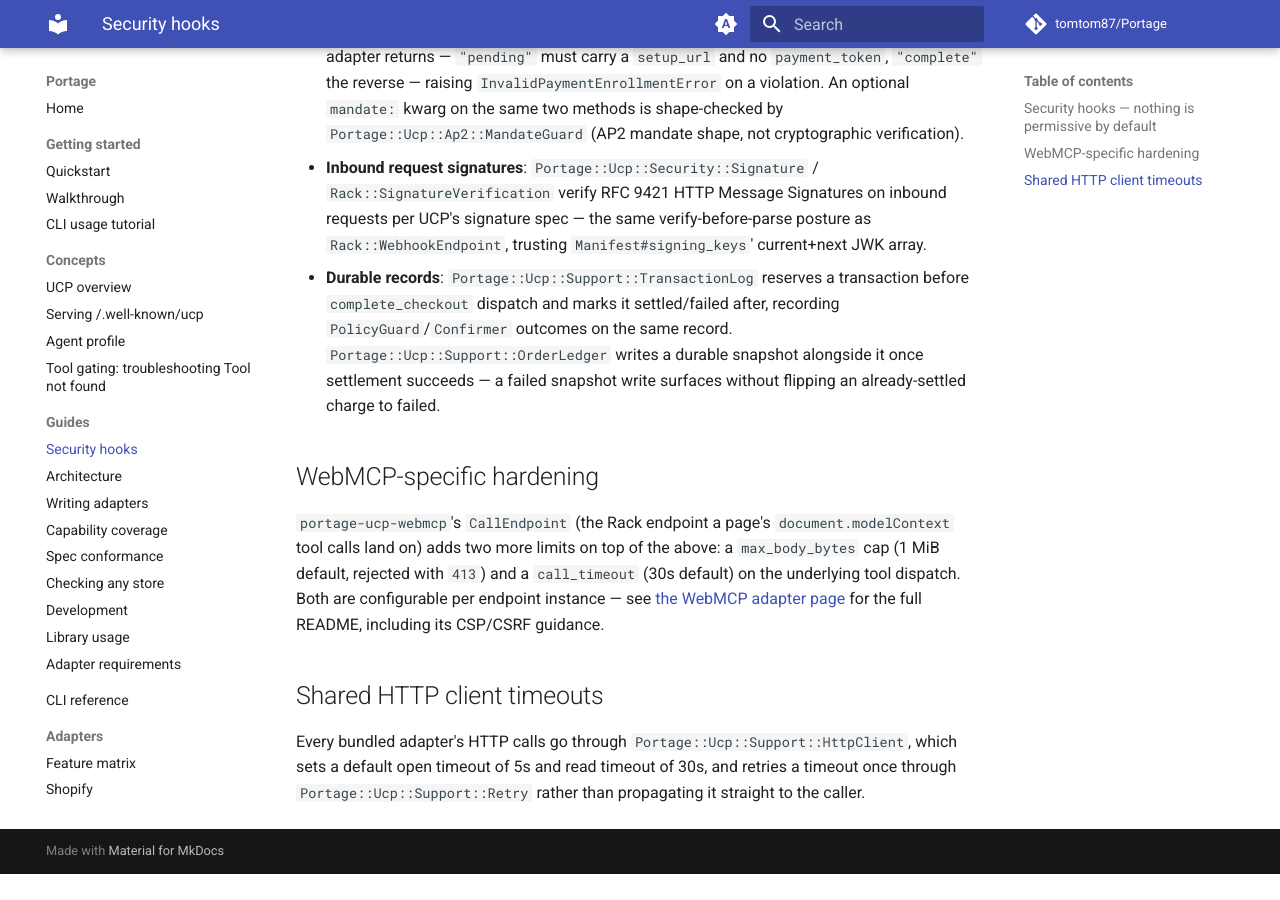
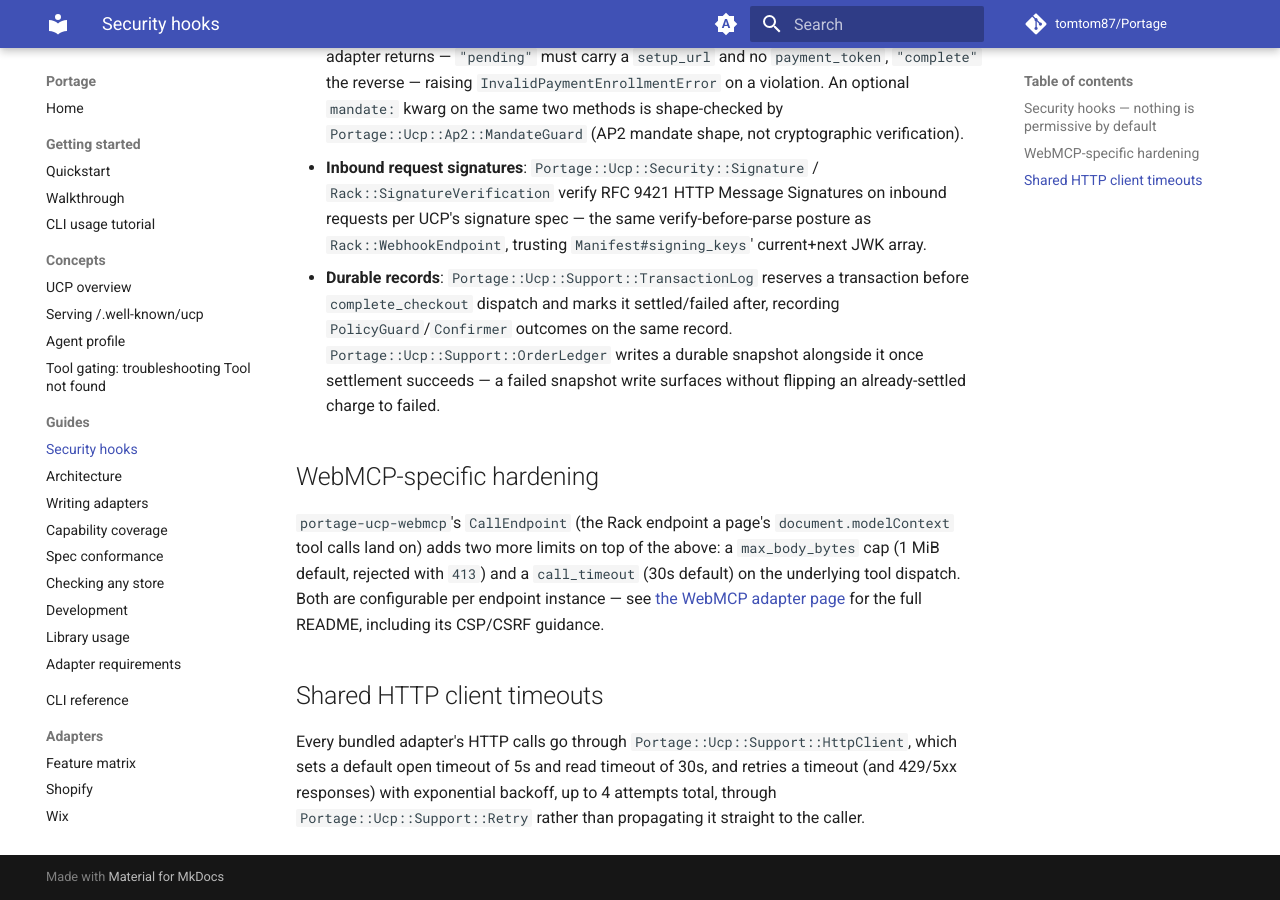
Before and after one commit to tomtom87/Portage, an MkDocs documentation site: the page built from docs/security-hooks.md, in a window 1280 px wide and 900 px high, scrolled down 1162 px. Built offline with MkDocs 1.6.1 and Material for MkDocs 9.7.7, drawn with Linux system fonts in a browser that asks for light colours; comment, search, counter and statistics services are not loaded; before the commit the page ends 2036 px from its top, so only the background shows below that.

Commit message:
Fix the HTTP client timeout doc's retry count
Support::Retry's DEFAULT_MAX_ATTEMPTS is 4, so a timeout gets retried
up to 3 times with backoff, not once as the doc claimed.

```diff
--- a/docs/security-hooks.md
+++ b/docs/security-hooks.md
@@ -28,5 +28,6 @@
 ## Shared HTTP client timeouts
 
 Every bundled adapter's HTTP calls go through `Portage::Ucp::Support::HttpClient`, which
-sets a default open timeout of 5s and read timeout of 30s, and retries a timeout once
-through `Portage::Ucp::Support::Retry` rather than propagating it straight to the caller.
+sets a default open timeout of 5s and read timeout of 30s, and retries a timeout (and
+429/5xx responses) with exponential backoff, up to 4 attempts total, through
+`Portage::Ucp::Support::Retry` rather than propagating it straight to the caller.
```
